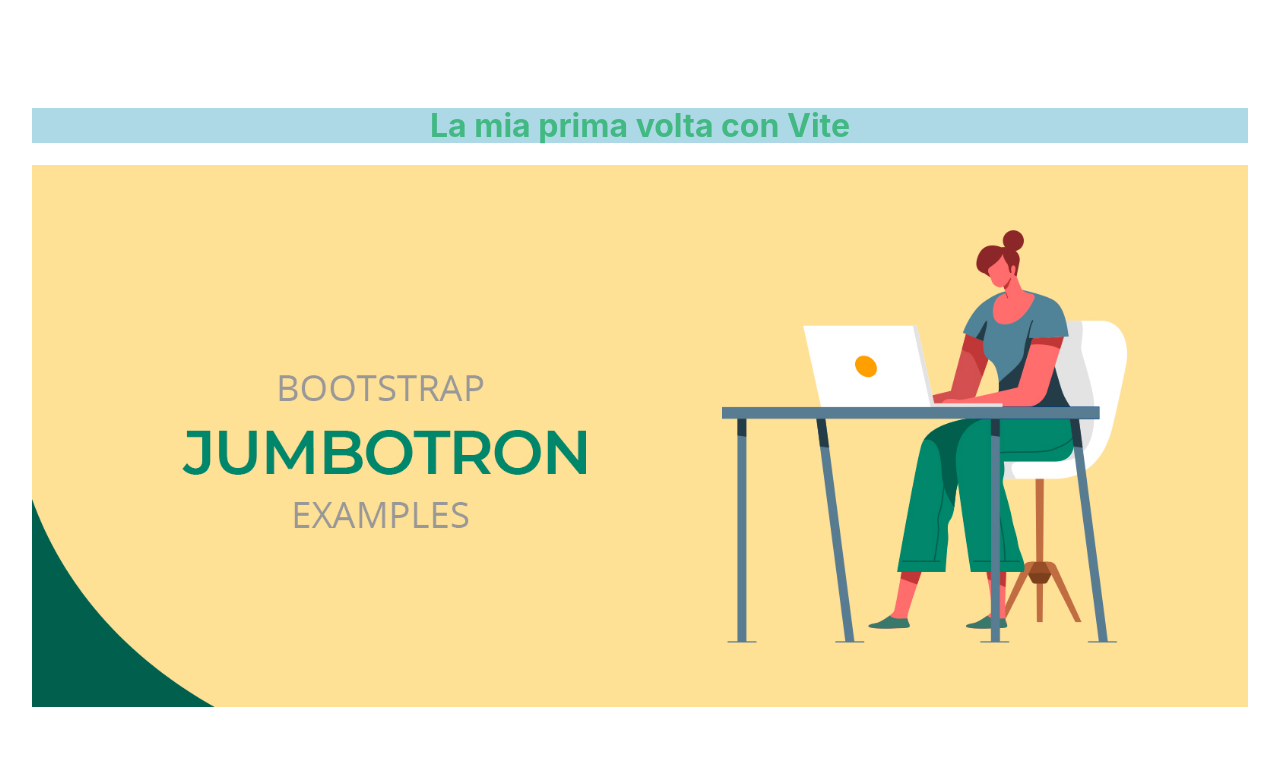
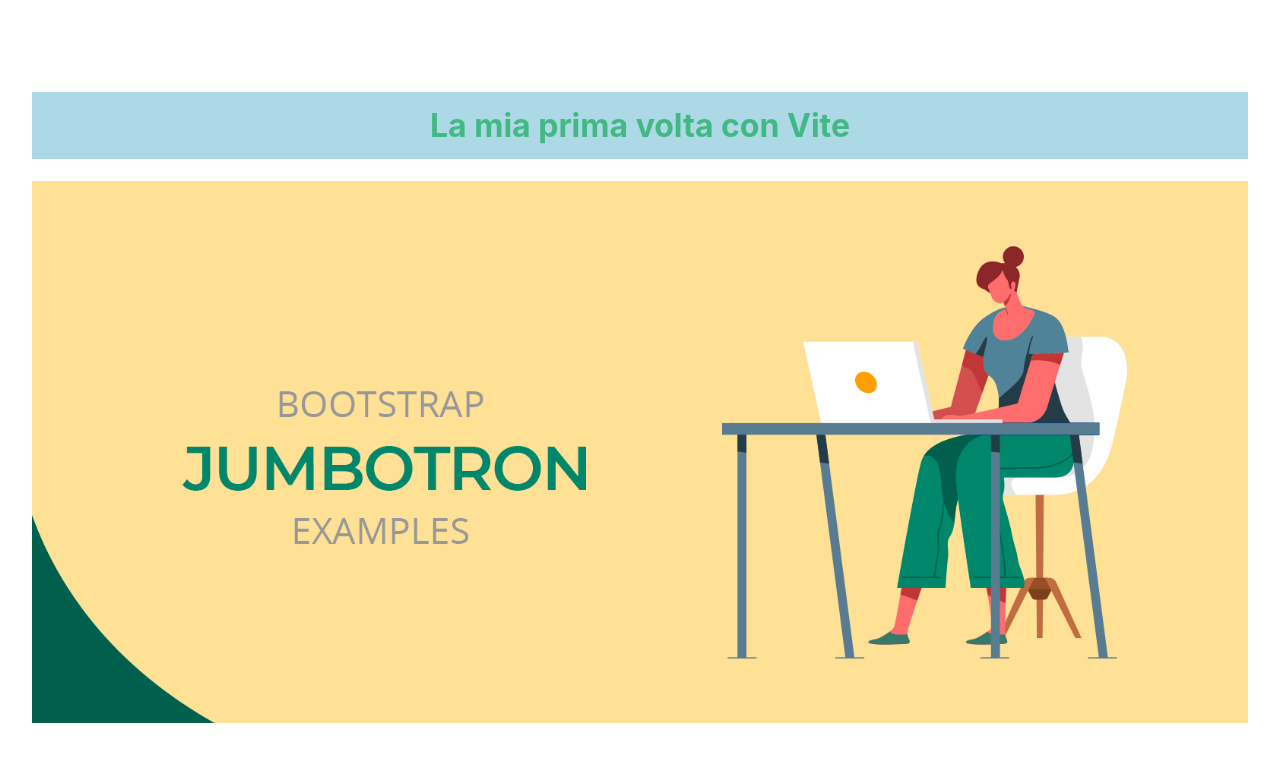
Before and after one commit to Samuele-Chioda/vite-hello-world, a Vue app: page / in a window 1280 px wide. Shown: the top 762 px of the page. Built offline with nearby package versions, Linux system fonts and the light colour scheme.

Commit message:
added padding h1, bg-color body

```diff
--- a/src/components/AppTitle.vue
+++ b/src/components/AppTitle.vue
@@ -20,10 +20,15 @@
 
 <style scoped>
 
+body{
+  background-color: black;
+}
+
 h1{
     background-color: lightblue;
     text-shadow: black;
     font-size: 2rem;
+    padding: 1rem;
 }
   /* Qui va lo stile CSS del tuo componente */
 div {
```
